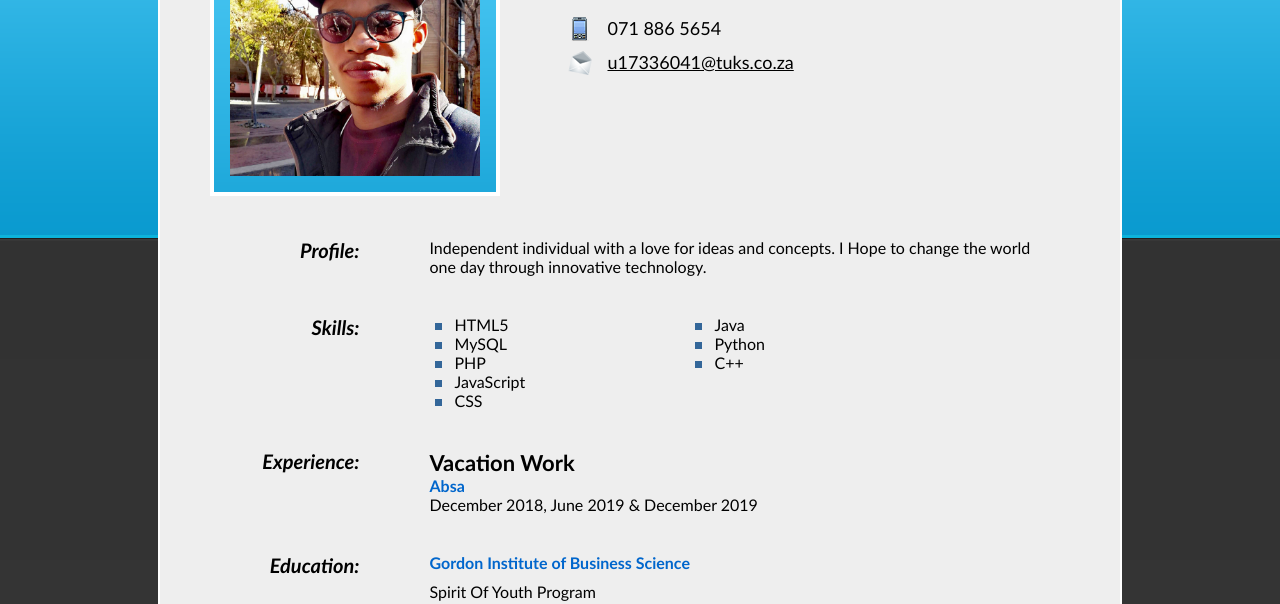
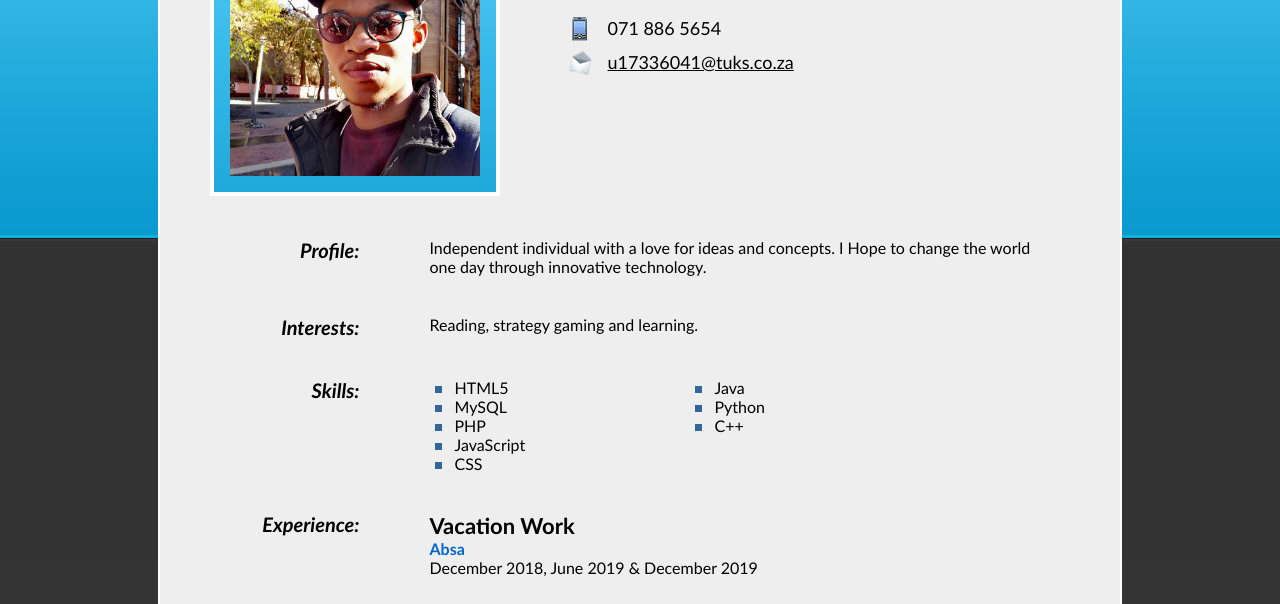
Before and after one commit to obakengseageng/obakengseageng.github.io, a plain HTML site: page index.html in a window 1280 px wide. Shown: the part 171-775 px from the top of the page. Drawn offline with Linux system fonts and the light colour scheme.

Commit message:
Update index.html

```diff
--- a/index.html
+++ b/index.html
@@ -75,6 +75,20 @@
 </dd>
 </dl>
 <!-- End Profile Section -->
+
+<div class="clear">&nbsp;</div>
+
+<!-- Begin Interests Section -->
+<dl>
+<dt>Interests:</dt>
+<dd>
+
+<section class="summary">Reading, strategy gaming and learning.
+</section>
+
+</dd>
+</dl>
+<!-- End interests Section -->
 
 <div class="clear">&nbsp;</div>
 
```
